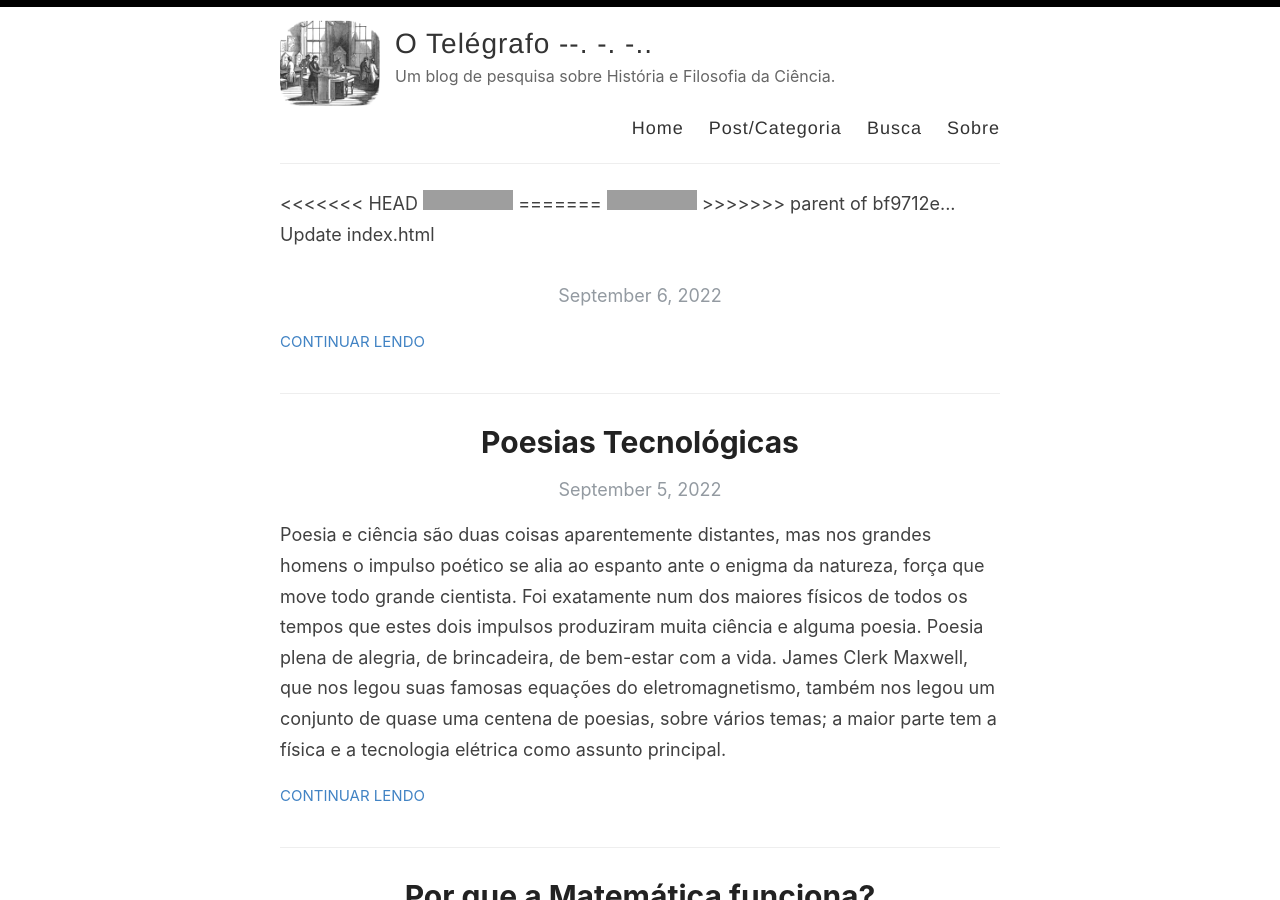
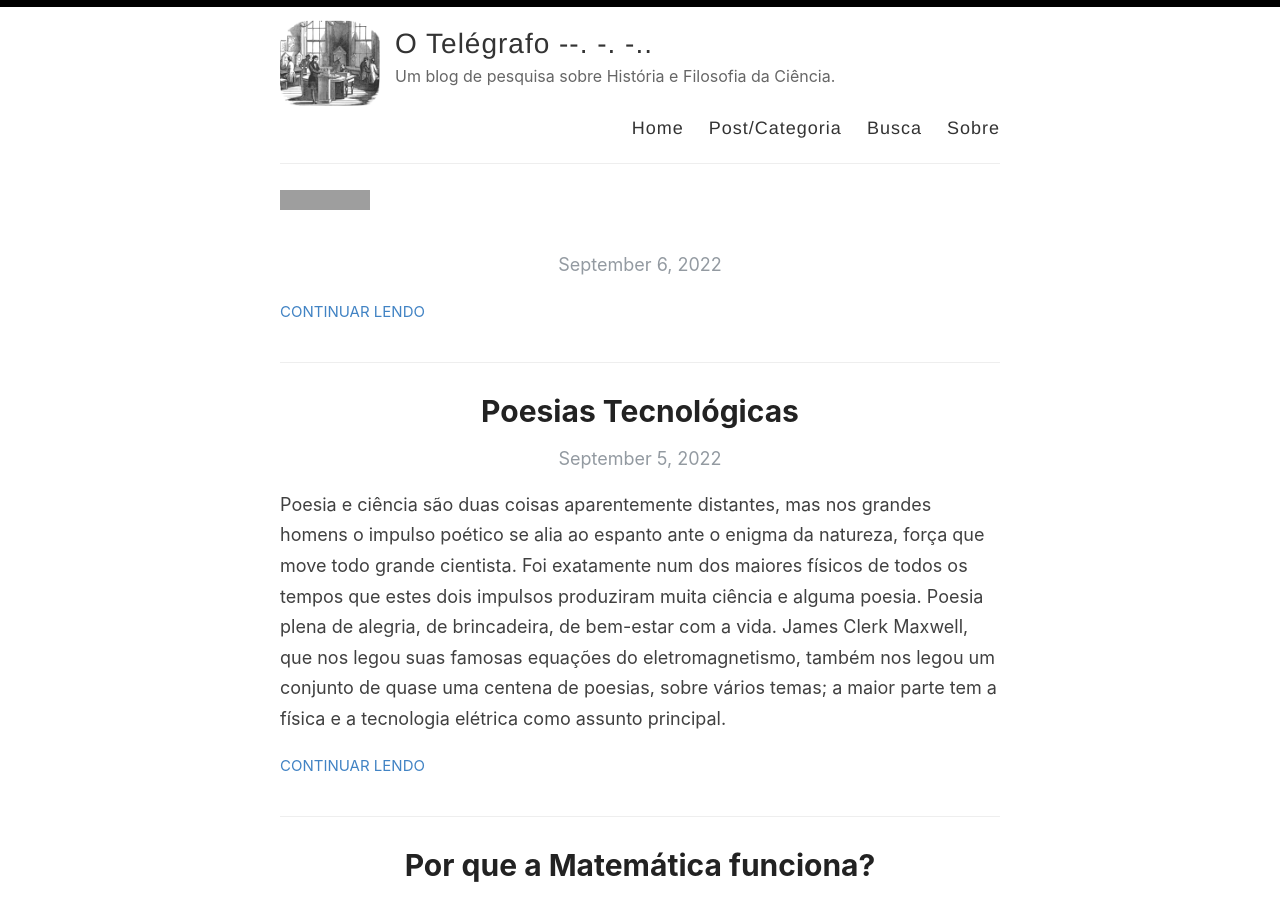
Before and after one commit to tonidandel/otelegrafo_, a Jekyll site: the page built from index.html, in a window 1280 px wide and 900 px high. Built offline with Jekyll 4.4.1, drawn with Linux system fonts in a browser that asks for light colours; nearby versions of some CDN libraries; some web fonts are replaced; the list of posts is cut into pages by our own code; grey boxes are pictures that could not be loaded.

Commit message:
Update index.html

```diff
--- a/index.html
+++ b/index.html
@@ -1,13 +1,9 @@
 ---
 layout: default
 ---
-<<<<<<< HEAD
+
 <a href="https://hits.sh/otelegrafo.com/"><img alt="Hits" src="https://hits.sh/otelegrafo.com.svg?label=Leituras&extraCount=1121&color=9f9f9f"/></a>
-=======
 
-<a href="https://hits.sh/otelegrafo.com/"><img alt="Hits" src="https://hits.sh/otelegrafo.com.svg?style=flat-square&label=Leituras%3A&extraCount=2572&color=49ec10&labelColor=44a31f"/></a>
-
->>>>>>> parent of bf9712e... Update index.html
 <div class="posts">
   {% for post in paginator.posts %}
     <article class="post">
```
